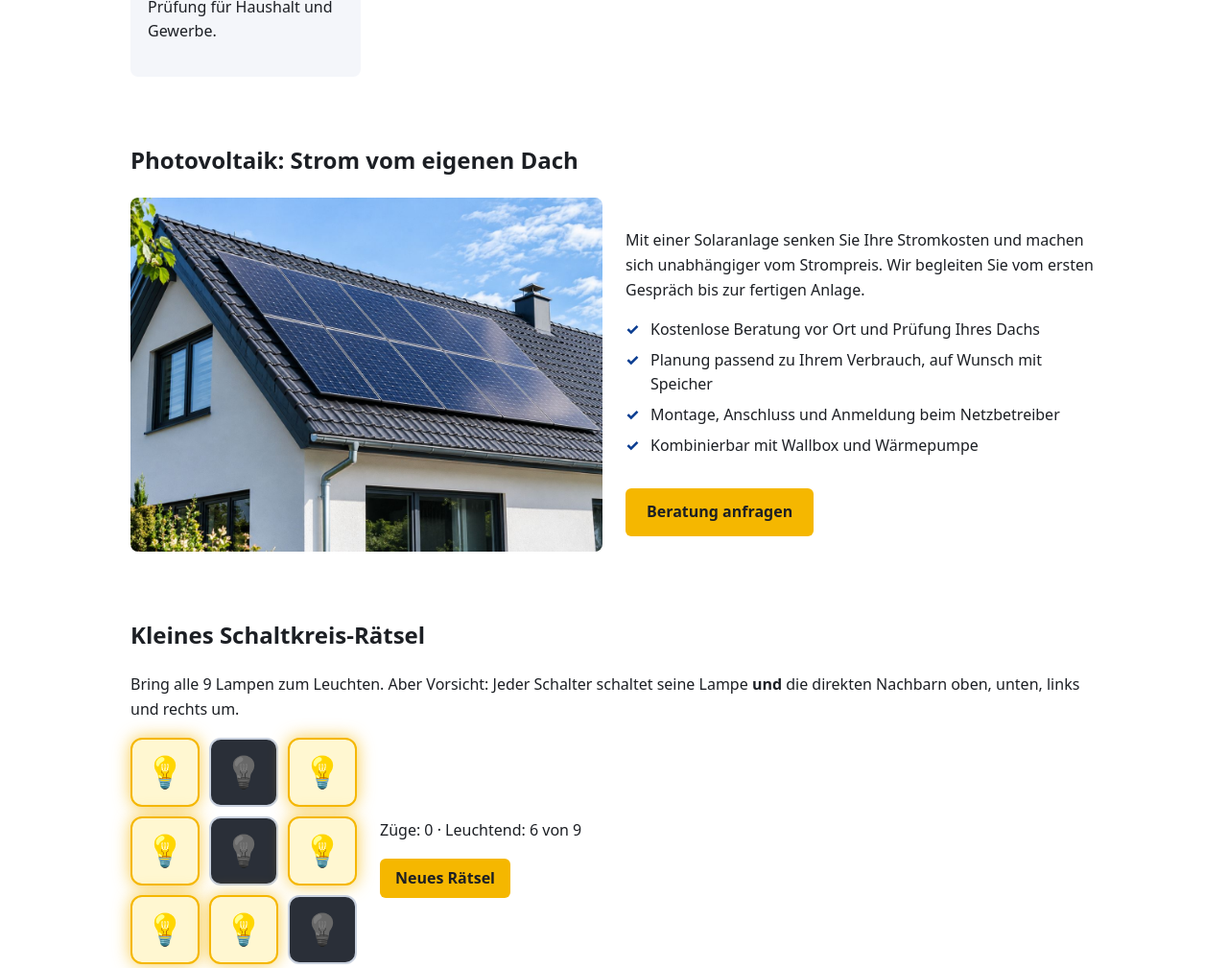
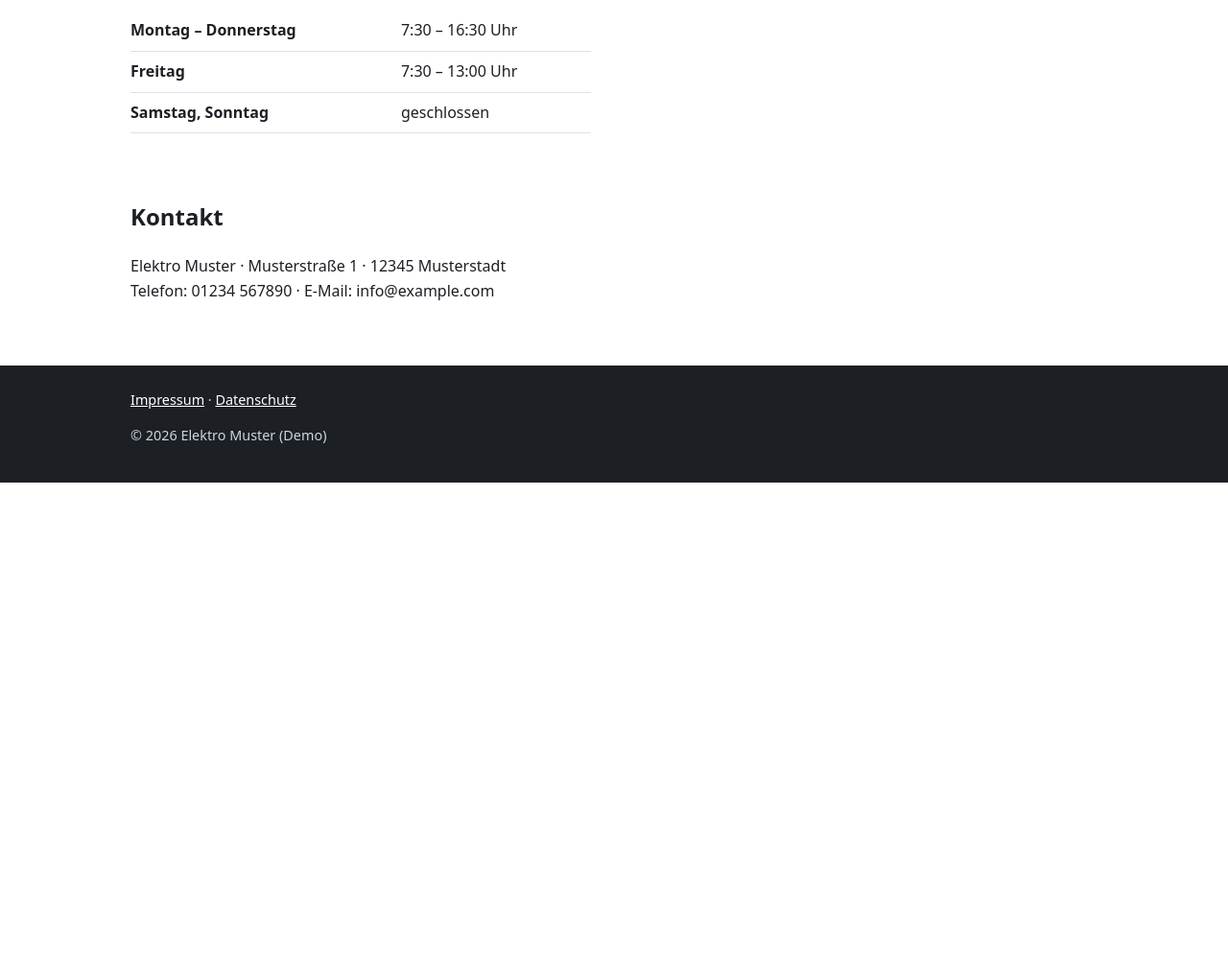
Before and after one commit to AlexSinnerCO/test-webseite, a plain HTML site: page docs/index.html in a window 1280 px wide. Shown: the part 892-1901 px from the top of the page at 96% size. After the commit the page ends 1395 px from the top, so only its background shows below. Drawn offline with Linux system fonts and the light colour scheme.

Commit message:
Revert "E-Mail ändern, Photovoltaik mit Bild, Schaltkreis-Rätsel"

```diff
--- a/docs/index.html
+++ b/docs/index.html
@@ -15,8 +15,6 @@
       <a class="logo" href="#">Elektro<span>Muster</span></a>
       <nav>
         <a href="#leistungen">Leistungen</a>
-        <a href="#photovoltaik">Photovoltaik</a>
-        <a href="#spiel">Spiel</a>
         <a href="#zeiten">Öffnungszeiten</a>
         <a href="#kontakt">Kontakt</a>
       </nav>
@@ -38,38 +36,7 @@
         <article><h3>Elektroinstallation</h3><p>Neubau und Altbau, vom Zählerschrank bis zur Steckdose.</p></article>
         <article><h3>Smart Home</h3><p>Licht, Heizung und Rollläden bequem per App steuern.</p></article>
         <article><h3>E-Mobilität</h3><p>Wallbox-Installation inklusive Anmeldung beim Netzbetreiber.</p></article>
-        <article><h3>Photovoltaik</h3><p>Solaranlage und Speicher: Planung, Montage und Anschluss.</p></article>
         <article><h3>Prüfung</h3><p>E-Check und DGUV-V3-Prüfung für Haushalt und Gewerbe.</p></article>
-      </div>
-    </section>
-
-    <section id="photovoltaik" class="wrap">
-      <h2>Photovoltaik: Strom vom eigenen Dach</h2>
-      <div class="pv">
-        <img src="img/photovoltaik.jpg" width="1200" height="900" loading="lazy"
-             alt="Einfamilienhaus mit dunklem Ziegeldach und großer Photovoltaikanlage bei blauem Himmel">
-        <div>
-          <p>Mit einer Solaranlage senken Sie Ihre Stromkosten und machen sich unabhängiger vom Strompreis. Wir begleiten Sie vom ersten Gespräch bis zur fertigen Anlage.</p>
-          <ul class="haken">
-            <li>Kostenlose Beratung vor Ort und Prüfung Ihres Dachs</li>
-            <li>Planung passend zu Ihrem Verbrauch, auf Wunsch mit Speicher</li>
-            <li>Montage, Anschluss und Anmeldung beim Netzbetreiber</li>
-            <li>Kombinierbar mit Wallbox und Wärmepumpe</li>
-          </ul>
-          <a class="knopf" href="#kontakt">Beratung anfragen</a>
-        </div>
-      </div>
-    </section>
-
-    <section id="spiel" class="wrap">
-      <h2>Kleines Schaltkreis-Rätsel</h2>
-      <p>Bring alle 9 Lampen zum Leuchten. Aber Vorsicht: Jeder Schalter schaltet seine Lampe <strong>und</strong> die direkten Nachbarn oben, unten, links und rechts um.</p>
-      <div class="spiel">
-        <div id="feld" class="feld" role="grid" aria-label="Lampenfeld 3 mal 3"></div>
-        <div class="spiel-info">
-          <p id="status" aria-live="polite">Züge: 0</p>
-          <button type="button" id="neu" class="knopf knopf-klein">Neues Rätsel</button>
-        </div>
       </div>
     </section>
 
@@ -85,7 +52,7 @@
     <section id="kontakt" class="wrap">
       <h2>Kontakt</h2>
       <p>Elektro Muster · Musterstraße 1 · 12345 Musterstadt<br>
-      Telefon: 01234 567890 · E-Mail: <a href="mailto:info@elektroasme.com">info@elektroasme.com</a></p>
+      Telefon: 01234 567890 · E-Mail: info@example.com</p>
     </section>
   </main>
 
@@ -95,6 +62,5 @@
       <p>© 2026 Elektro Muster (Demo)</p>
     </div>
   </footer>
-  <script src="spiel.js" defer></script>
 </body>
 </html>
--- a/docs/spiel.js
+++ /dev/null
@@ -1,58 +0,0 @@
-// Schaltkreis-Rätsel: Jeder Klick schaltet die Lampe und ihre direkten Nachbarn um.
-(function () {
-  var N = 3;
-  var feld = document.getElementById('feld');
-  var status = document.getElementById('status');
-  var neu = document.getElementById('neu');
-  if (!feld) return;
-  var an = [];
-  var zuege = 0;
-  var knoepfe = [];
-
-  function umschalten(i) {
-    var r = Math.floor(i / N), c = i % N;
-    [[r, c], [r - 1, c], [r + 1, c], [r, c - 1], [r, c + 1]].forEach(function (p) {
-      if (p[0] >= 0 && p[0] < N && p[1] >= 0 && p[1] < N) {
-        var k = p[0] * N + p[1];
-        an[k] = !an[k];
-      }
-    });
-  }
-
-  function zeichnen() {
-    var alle = an.every(Boolean);
-    knoepfe.forEach(function (b, i) {
-      b.classList.toggle('an', an[i]);
-      b.setAttribute('aria-pressed', an[i] ? 'true' : 'false');
-      b.setAttribute('aria-label', 'Lampe ' + (i + 1) + (an[i] ? ' an' : ' aus'));
-      b.disabled = alle;
-    });
-    status.textContent = alle
-      ? 'Geschafft in ' + zuege + ' Zügen! Alle Lampen leuchten.'
-      : 'Züge: ' + zuege + ' · Leuchtend: ' + an.filter(Boolean).length + ' von ' + N * N;
-  }
-
-  function starten() {
-    // Vom fertigen Zustand rückwärts mischen, damit jedes Rätsel lösbar ist.
-    do {
-      an = new Array(N * N).fill(true);
-      for (var j = 0; j < 6; j++) umschalten(Math.floor(Math.random() * N * N));
-    } while (an.every(Boolean));
-    zuege = 0;
-    zeichnen();
-  }
-
-  for (var i = 0; i < N * N; i++) {
-    var b = document.createElement('button');
-    b.type = 'button';
-    b.className = 'lampe';
-    b.innerHTML = '<span aria-hidden="true">💡</span>';
-    (function (idx) {
-      b.addEventListener('click', function () { umschalten(idx); zuege++; zeichnen(); });
-    })(i);
-    feld.appendChild(b);
-    knoepfe.push(b);
-  }
-  neu.addEventListener('click', starten);
-  starten();
-})();
--- a/docs/style.css
+++ b/docs/style.css
@@ -31,18 +31,3 @@ section.wrap { padding-top: 48px; }
 .zeiten th, .zeiten td { text-align: left; padding: 8px 0; border-bottom: 1px solid #dde2ea; }
 .fuss { margin-top: 64px; background: var(--text); color: #cfd5df; padding: 24px 0; font-size: .9rem; }
 .fuss a { color: #fff; }
-.pv { display: grid; grid-template-columns: 1fr 1fr; gap: 24px; align-items: center; }
-.pv img { width: 100%; height: auto; border-radius: 8px; display: block; }
-.haken { padding-left: 0; list-style: none; }
-.haken li { padding-left: 26px; position: relative; margin-bottom: 6px; }
-.haken li::before { content: "✓"; position: absolute; left: 0; color: var(--blau); font-weight: 800; }
-@media (max-width: 720px) { .pv { grid-template-columns: 1fr; } }
-.spiel { display: flex; flex-wrap: wrap; gap: 24px; align-items: center; }
-.feld { display: grid; grid-template-columns: repeat(3, 72px); gap: 10px; }
-.lampe { width: 72px; height: 72px; border-radius: 12px; border: 2px solid #c9d1de; background: #2a2f38; cursor: pointer; font-size: 2rem; transition: background .15s, box-shadow .15s; }
-.lampe span { filter: grayscale(1) brightness(.5); transition: filter .15s; }
-.lampe.an { background: #fff7d1; border-color: var(--gelb); box-shadow: 0 0 18px rgba(245, 183, 0, .7); }
-.lampe.an span { filter: none; }
-.lampe:focus-visible, .knopf:focus-visible { outline: 3px solid var(--blau); outline-offset: 2px; }
-.lampe:disabled { cursor: default; opacity: 1; color: inherit; }
-.knopf-klein { margin-top: 0; padding: 8px 16px; border: 0; cursor: pointer; font: inherit; font-weight: 700; }
```
Also changed, not shown: docs/img/photovoltaik.jpg (deleted).
